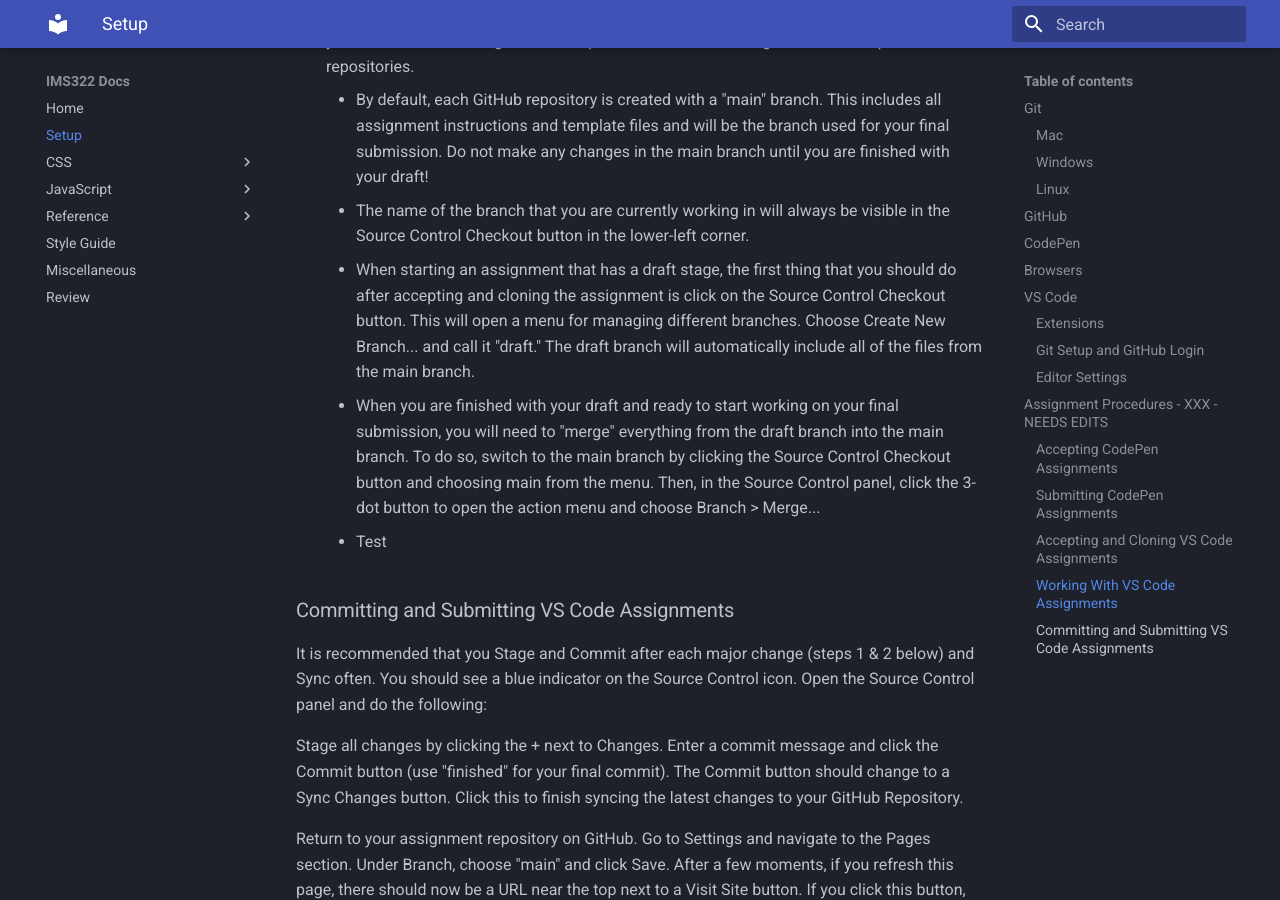
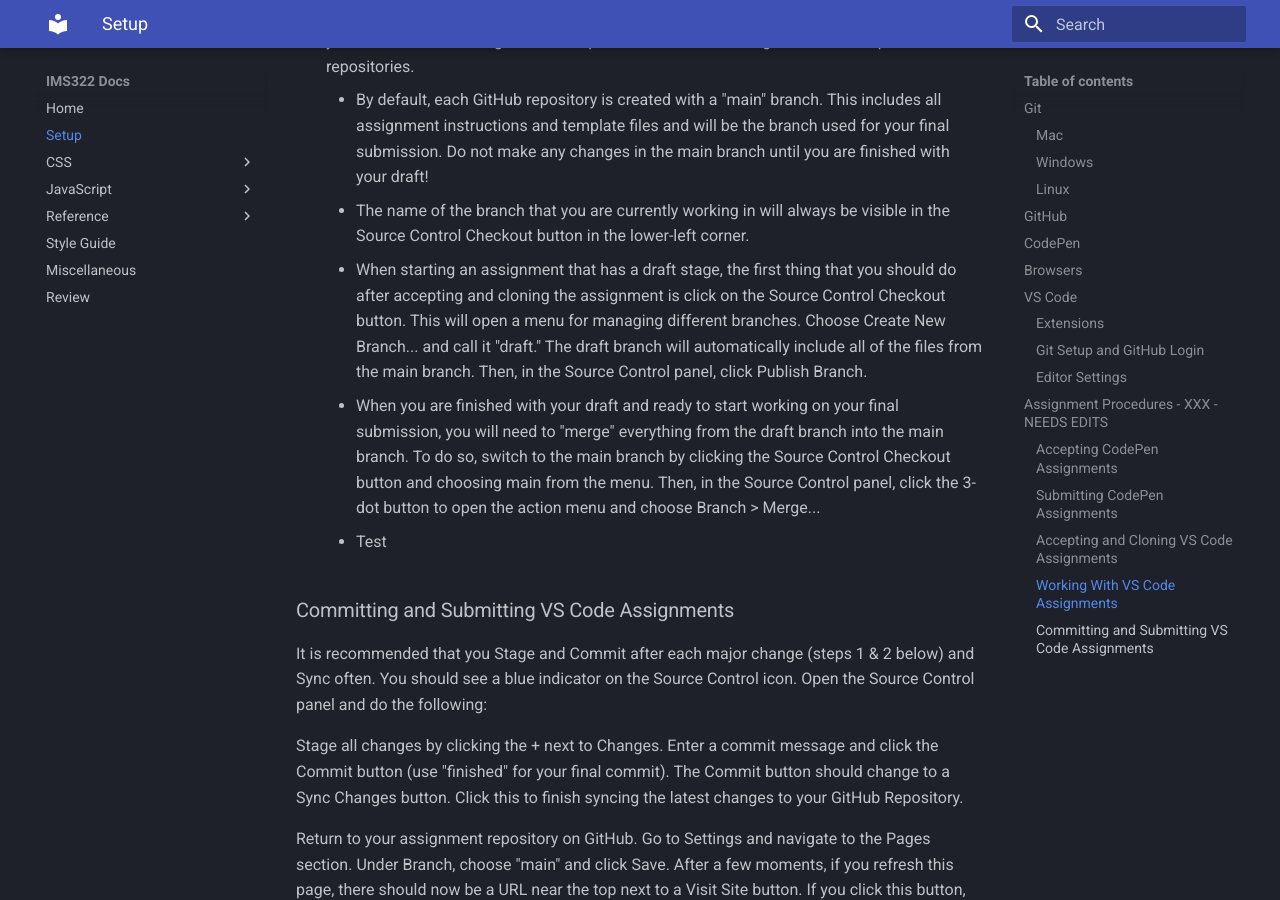
Before and after one commit to ersheff/IMS322-Docs, an MkDocs documentation site: the page built from docs/setup.md, in a window 1280 px wide and 900 px high, scrolled down 5868 px. Built offline with MkDocs 1.6.1 and Material for MkDocs 9.7.7, drawn with Linux system fonts in a browser that asks for light colours.

Commit message:
setup edits

```diff
--- a/docs/setup.md
+++ b/docs/setup.md
@@ -157,7 +157,7 @@
 
       - By default, each GitHub repository is created with a "main" branch. This includes all assignment instructions and template files and will be the branch used for your final submission. Do not make any changes in the main branch until you are finished with your draft!
       - The name of the branch that you are currently working in will always be visible in the Source Control Checkout button in the lower-left corner.
-      - When starting an assignment that has a draft stage, the first thing that you should do after accepting and cloning the assignment is click on the Source Control Checkout button. This will open a menu for managing different branches. Choose Create New Branch... and call it "draft." The draft branch will automatically include all of the files from the main branch.
+      - When starting an assignment that has a draft stage, the first thing that you should do after accepting and cloning the assignment is click on the Source Control Checkout button. This will open a menu for managing different branches. Choose Create New Branch... and call it "draft." The draft branch will automatically include all of the files from the main branch. Then, in the Source Control panel, click Publish Branch.
       - When you are finished with your draft and ready to start working on your final submission, you will need to "merge" everything from the draft branch into the main branch. To do so, switch to the main branch by clicking the Source Control Checkout button and choosing main from the menu. Then, in the Source Control panel, click the 3-dot button to open the action menu and choose Branch > Merge...
       - Test
 
```
